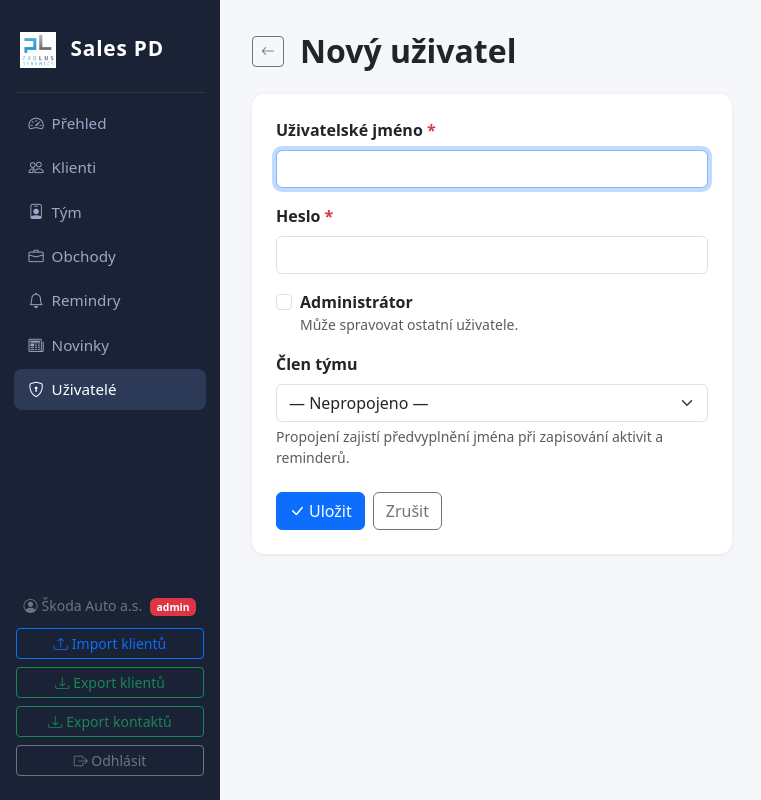
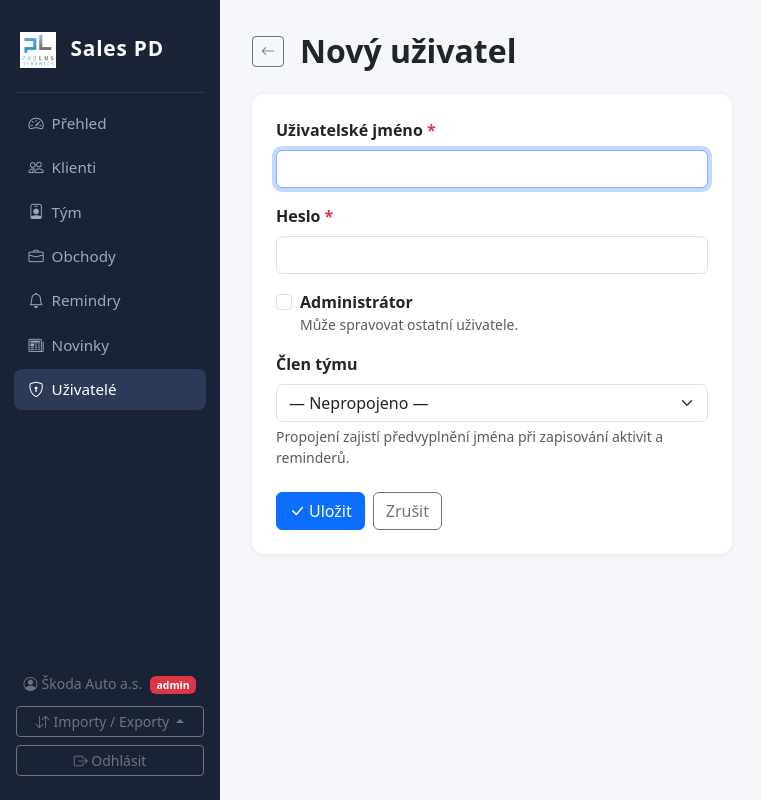
Before and after one commit to Usidlo/crm_v1, a Flask app: page /admin/users/new in a window 1280 px wide. Shown: the whole page, without its empty margins (0-761 px from the left). Run offline with Flask 3, Linux system fonts and the light colour scheme; a user stored in the database is signed in.

Commit message:
Sidebar: sloučit import/export tlačítka do jednoho dropdown menu
Co-Authored-By: Claude Sonnet 4.6 <noreply@anthropic.com>

```diff
--- a/templates/base.html
+++ b/templates/base.html
@@ -109,15 +109,32 @@
         {% if current_user.is_admin %}<span class="badge bg-danger ms-1" style="font-size:.65rem">admin</span>{% endif %}
       </div>
       {% endif %}
-      <a href="{{ url_for('import_clients') }}" class="btn btn-outline-primary btn-sm w-100">
-        <i class="bi bi-upload me-1"></i>Import klientů
-      </a>
-      <a href="{{ url_for('export_clients') }}" class="btn btn-outline-success btn-sm w-100">
-        <i class="bi bi-download me-1"></i>Export klientů
-      </a>
-      <a href="{{ url_for('export_contacts') }}" class="btn btn-outline-success btn-sm w-100">
-        <i class="bi bi-download me-1"></i>Export kontaktů
-      </a>
+      <div class="dropup w-100">
+        <button class="btn btn-outline-secondary btn-sm w-100 dropdown-toggle"
+                data-bs-toggle="dropdown" aria-expanded="false">
+          <i class="bi bi-arrow-down-up me-1"></i>Importy / Exporty
+        </button>
+        <ul class="dropdown-menu w-100">
+          <li><h6 class="dropdown-header">Import</h6></li>
+          <li>
+            <a class="dropdown-item small" href="{{ url_for('import_clients') }}">
+              <i class="bi bi-upload me-2 text-primary"></i>Import klientů
+            </a>
+          </li>
+          <li><hr class="dropdown-divider"></li>
+          <li><h6 class="dropdown-header">Export</h6></li>
+          <li>
+            <a class="dropdown-item small" href="{{ url_for('export_clients') }}">
+              <i class="bi bi-download me-2 text-success"></i>Export klientů
+            </a>
+          </li>
+          <li>
+            <a class="dropdown-item small" href="{{ url_for('export_contacts') }}">
+              <i class="bi bi-download me-2 text-success"></i>Export kontaktů
+            </a>
+          </li>
+        </ul>
+      </div>
       <a href="{{ url_for('logout') }}" class="btn btn-outline-secondary btn-sm w-100">
         <i class="bi bi-box-arrow-right"></i> Odhlásit
       </a>
```
